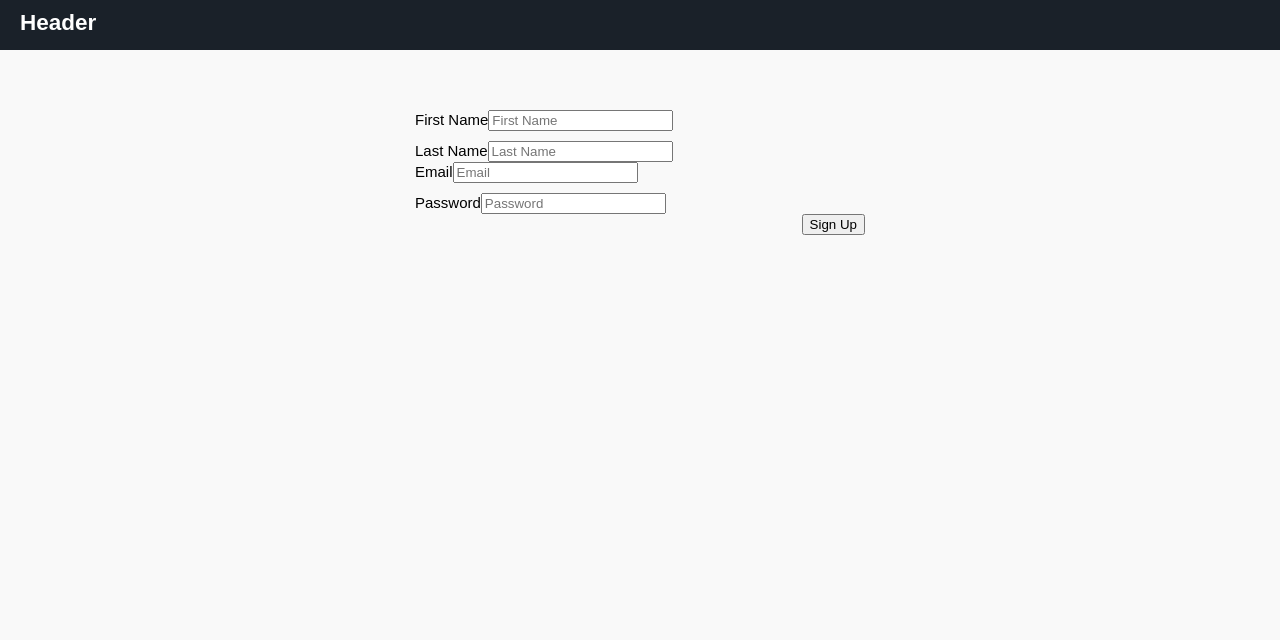
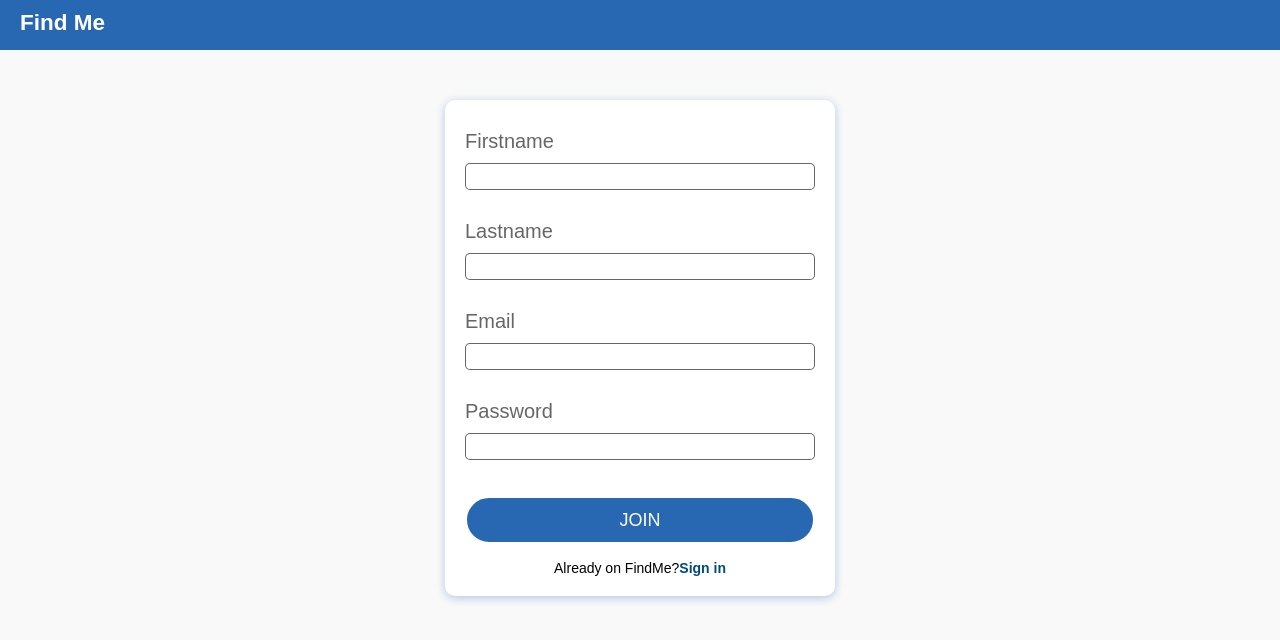
Before and after one commit to Nare-Stepanyan/react-firebase, a React (Create React App) app: page /signup in a window 1280 px wide. Shown: the top 640 px of the page. Built offline with nearby package versions, Linux system fonts and the light colour scheme.

Commit message:
signup users

```diff
--- a/package.json
+++ b/package.json
@@ -9,6 +9,7 @@
     "firebase": "^8.3.2",
     "react": "^17.0.2",
     "react-dom": "^17.0.2",
+    "react-hook-form": "^7.0.0",
     "react-router-dom": "^5.2.0",
     "react-scripts": "4.0.3",
     "web-vitals": "^1.1.1"
--- a/src/App.css
+++ b/src/App.css
@@ -16,7 +16,7 @@ a {
 
 header {
   height: 50px;
-  background: #1a2129;
+  background-color: #2867b2;
   position: fixed;
   top: 0px;
   width: 100%;
@@ -34,28 +34,3 @@ header h2 {
 .app {
   margin-top: 100px;
 }
-
-.login-container {
-  display: flex;
-  align-items: center;
-  justify-content: center;
-}
-
-.ui.card.login-card {
-  width: 450px;
-}
-
-.login.button {
-  float: right;
-}
-
-.ui.form input[type="text"],
-.ui.form input[type="password"],
-.ui.form select {
-  margin-top: 10px;
-}
-.ui.grid.container {
-  display: flex;
-  align-items: center;
-  justify-content: center;
-}
--- a/src/App.js
+++ b/src/App.js
@@ -10,7 +10,7 @@ function App() {
     <BrowserRouter>
       <Header></Header>
       <div className="app">
-        <div className="ui grid container">
+        <div>
           <Switch>
             <Route exact path="/signup" component={Signup} />
           </Switch>
--- a/src/Header.js
+++ b/src/Header.js
@@ -3,7 +3,7 @@ import React from "react";
 function Header() {
   return (
     <header>
-      <h2>Header</h2>
+      <h2>Find Me</h2>
     </header>
   );
 }
--- /dev/null
+++ b/src/firebase/auth.js
@@ -0,0 +1,9 @@
+import firebase from "firebase/app";
+import "firebase/auth";
+
+export const signup = async ({ firstName, lastName, email, password }) => {
+  const resp = await firebase
+    .auth()
+    .createUserWithEmailAndPassword(email, password);
+  await resp.user.updateProfile({ displayName: `${firstName} ${lastName}` });
+};
--- a/src/pages/Signup.js
+++ b/src/pages/Signup.js
@@ -1,48 +1,69 @@
-import React from "react";
+import React, { useState } from "react";
+import styles from "./signup.module.css";
+import { useForm } from "react-hook-form";
+import { signup } from "../firebase/auth";
 
 function Signup() {
+  const { register, handleSubmit, reset } = useForm();
+  const [loading, setLoading] = useState(false);
+  const onSubmit = async (data) => {
+    setLoading(true);
+    try {
+      await signup(data);
+      reset();
+    } catch (error) {
+      console.log(error);
+    }
+    setLoading(false);
+  };
+
+  const formClassName = `${loading ? "loading" : ""}`;
   return (
-    <div className="login-container">
-      <div className="ui card login-card">
-        <div className="content">
-          <form className="ui form">
-            <div className="two fields">
-              <div className="field">
-                <label>
-                  First Name
+    <>
+      <div className={styles.formWrapper}>
+        <form
+          method="POST"
+          onSubmit={handleSubmit(onSubmit)}
+          className={formClassName}>
+          <div className={styles.formFields}>
+            <label>Firstname</label>
             <input
               type="text"
               name="firstName"
-                    placeholder="First Name"
+              defaultValue=""
+              {...register("firstName")}
             />
-                </label>
+            <label>Lastname</label>
+            <input
+              type="text"
+              name="lastName"
+              defaultValue=""
+              {...register("lastName")}
+            />
+            <label>Email</label>
+            <input
+              type="text"
+              name="email"
+              defaultValue=""
+              {...register("email")}
+            />
+            <label>Password</label>
+            <input
+              type="password"
+              name="password"
+              defaultValue=""
+              {...register("password")}
+            />
+
+            <input type="submit" value="Join" className={styles.btnSignIn} />
           </div>
-              <div className="field">
-                <label>
-                  Last Name
-                  <input type="text" name="lastName" placeholder="Last Name" />
-                </label>
+          <div className={styles.loginedUser}>
+            <span>Already on FindMe?</span>
+            <span className={styles.alreadyLogined}>Sign in</span>
           </div>
-            </div>
-            <div className="field">
-              <label>
-                Email
-                <input type="email" name="email" placeholder="Email" />
-              </label>
-            </div>
-            <div className="field">
-              <label>
-                Password
-                <input type="password" name="password" placeholder="Password" />
-              </label>
-            </div>
-            <button className="ui primary button login" type="submit">
-              Sign Up
-            </button>
         </form>
       </div>
-      </div>
-    </div>
+    </>
   );
 }
 
--- /dev/null
+++ b/src/pages/signup.module.css
@@ -0,0 +1,66 @@
+.formWrapper {
+  width: 350px;
+  font-size: 14px;
+  box-shadow: 0 2px 10px #b0c5e5;
+  display: flex;
+  border-radius: 10px;
+  margin: 20px auto;
+  padding: 20px;
+  background-color: #fff;
+}
+form {
+  width: 100%;
+}
+form label {
+  font-size: 20px;
+  font-weight: 400;
+  color: rgba(0, 0, 0, 0.6);
+  display: block;
+  margin: 10px 0 10px;
+}
+form input {
+  margin-bottom: 20px;
+  padding: 5px;
+  border-radius: 5px;
+  outline: none;
+  border: 1px solid rgba(0, 0, 0, 0.6);
+}
+
+form input:focus {
+  outline: none;
+}
+.formFields {
+  display: flex;
+  flex-direction: column;
+}
+.headerSignUp {
+  margin: 0 auto 30px auto;
+  color: rgba(0, 0, 0, 0.6);
+  text-align: center;
+}
+.alreadyLogined {
+  color: #004b7c;
+  font-weight: bold;
+  cursor: pointer;
+}
+form .btnSignIn {
+  padding: 5px;
+  border: 2px solid #fff;
+  background: transparent;
+  font-size: 18px;
+  cursor: pointer;
+  text-transform: uppercase;
+  margin: 16px 0 16px 0;
+  color: #fff;
+  background-color: #2867b2;
+  border-radius: 24px;
+  height: 48px;
+}
+form .btnSignIn:hover {
+  background-color: #004b7c;
+}
+.loginedUser {
+  display: flex;
+  justify-content: center;
+  align-items: center;
+}
```
Also changed, not shown: 1 other file (tests, documents, lock files or other folders). Lines whose indentation alone changed are shown as unchanged.
